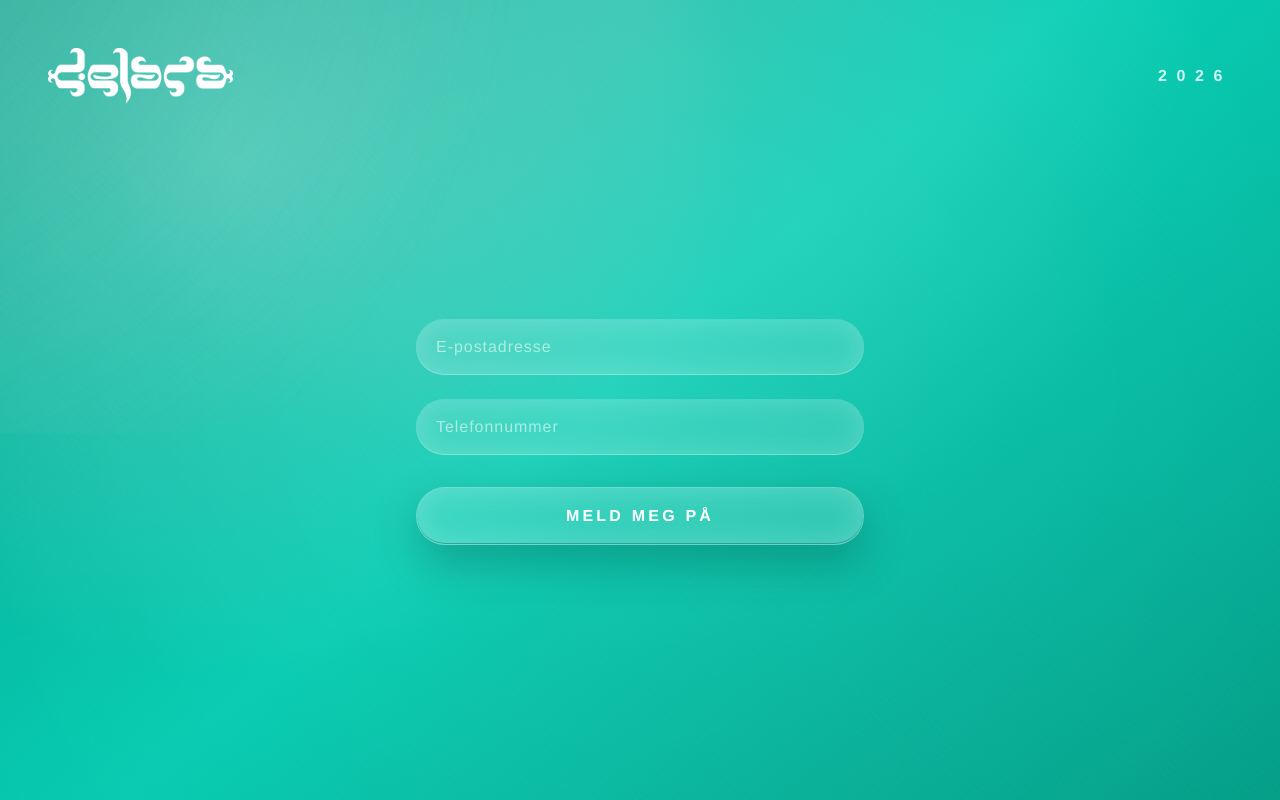
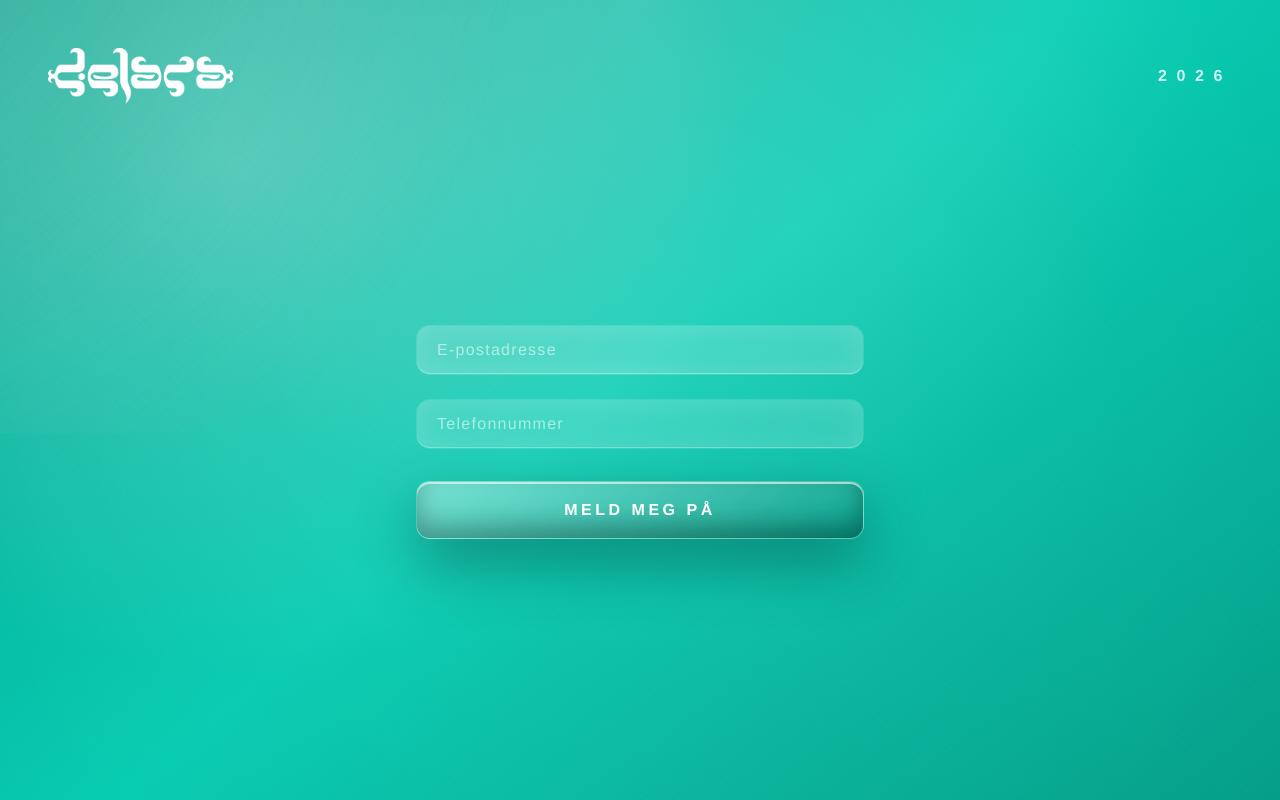
Before and after one commit to simonstrumse/sjelen-2026, a Next.js app: page / in a window 1280 px wide. Built offline with nearby package versions, Linux system fonts and the light colour scheme.

Commit message:
Restore rectangular inputs and carved CTA

```diff
--- a/app/globals.css
+++ b/app/globals.css
@@ -58,12 +58,12 @@ body {
 }
 
 .stone-engraved {
-  border-radius: 32px;
-  background: rgba(255, 255, 255, 0.12);
+  border-radius: 14px;
+  background: linear-gradient(160deg, rgba(255, 255, 255, 0.18), rgba(2, 112, 97, 0.22));
   box-shadow:
-    inset 0 0 30px rgba(255, 255, 255, 0.2),
-    inset 0 -1px 0 rgba(255, 255, 255, 0.28);
-  backdrop-filter: blur(22px);
+    inset 0 0 28px rgba(255, 255, 255, 0.22),
+    inset 0 -2px 3px rgba(0, 67, 57, 0.4);
+  backdrop-filter: blur(24px);
   transition: all 220ms ease;
 }
 
@@ -72,62 +72,67 @@ body {
   background: transparent;
   color: white;
   font-size: 1rem;
-  letter-spacing: 0.06em;
+  letter-spacing: 0.08em;
   padding: 1rem 1.25rem;
   outline: none;
-  text-transform: none;
+  text-transform: uppercase;
   width: 100%;
 }
 
 .stone-engraved input::placeholder {
   color: rgba(255, 255, 255, 0.55);
-  letter-spacing: 0.06em;
+  letter-spacing: 0.08em;
 }
 
 .stone-engraved:focus-within {
   box-shadow:
-    inset 0 0 34px rgba(255, 255, 255, 0.28),
-    inset 0 -1px 0 rgba(0, 90, 76, 0.4),
-    0 16px 32px rgba(4, 63, 53, 0.25);
-  background: rgba(255, 255, 255, 0.16);
+    inset 0 0 34px rgba(255, 255, 255, 0.32),
+    inset 0 -2px 3px rgba(0, 78, 66, 0.5),
+    0 18px 38px rgba(4, 63, 53, 0.28);
 }
 
 .stone-button {
   position: relative;
-  display: inline-flex;
-  align-items: center;
-  justify-content: center;
-  width: 100%;
-  border-radius: 32px;
-  border: 1px solid rgba(255, 255, 255, 0.24);
-  background: rgba(255, 255, 255, 0.14);
+  border-radius: 14px;
+  border: 1px solid rgba(255, 255, 255, 0.28);
+  background: linear-gradient(162deg, rgba(255, 255, 255, 0.28) 0%, rgba(2, 138, 118, 0.55) 100%);
   color: white;
   text-transform: uppercase;
-  letter-spacing: 0.2em;
+  letter-spacing: 0.22em;
   font-weight: 600;
   padding: 1rem 1.5rem;
   box-shadow:
-    inset 0 0 30px rgba(255, 255, 255, 0.22),
-    inset 0 -1px 0 rgba(0, 78, 66, 0.45),
-    0 18px 45px rgba(4, 63, 53, 0.3);
-  backdrop-filter: blur(22px);
-  transition: all 200ms ease;
+    inset 0 2px 0 rgba(255, 255, 255, 0.6),
+    inset 0 -12px 24px rgba(1, 45, 38, 0.45),
+    0 24px 60px rgba(2, 58, 50, 0.45);
+  transition: all 220ms ease;
+}
+
+.stone-button::after {
+  content: "";
+  position: absolute;
+  inset: 0;
+  border-radius: inherit;
+  background: linear-gradient(140deg, rgba(255, 255, 255, 0.3), rgba(255, 255, 255, 0));
+  opacity: 0.55;
+  mix-blend-mode: screen;
+  pointer-events: none;
 }
 
 .stone-button:hover {
-  background: rgba(255, 255, 255, 0.18);
+  transform: translateY(-2px);
   box-shadow:
-    inset 0 0 34px rgba(255, 255, 255, 0.26),
-    inset 0 -1px 0 rgba(0, 90, 76, 0.45),
-    0 22px 55px rgba(4, 63, 53, 0.36);
+    inset 0 2px 0 rgba(255, 255, 255, 0.7),
+    inset 0 -12px 26px rgba(1, 47, 40, 0.5),
+    0 28px 70px rgba(2, 58, 50, 0.5);
 }
 
 .stone-button:active {
   transform: translateY(1px);
   box-shadow:
-    inset 0 0 28px rgba(255, 255, 255, 0.22),
-    inset 0 -1px 0 rgba(0, 70, 59, 0.5),
-    0 14px 30px rgba(4, 63, 53, 0.24);
+    inset 0 1px 0 rgba(255, 255, 255, 0.5),
+    inset 0 -10px 20px rgba(1, 43, 36, 0.55),
+    0 16px 40px rgba(2, 58, 50, 0.36);
 }
 
 .stone-button:disabled {
--- a/components/SubscribeForm.tsx
+++ b/components/SubscribeForm.tsx
@@ -28,7 +28,7 @@ export default function SubscribeForm() {
       onSubmit={handleSubmit}
       className="flex flex-col gap-6"
     >
-      <div className="stone-engraved">
+      <div className="flex flex-col gap-2">
         <label htmlFor="email" className="sr-only">
           E-postadresse
         </label>
@@ -38,11 +38,11 @@ export default function SubscribeForm() {
           type="email"
           required
           placeholder="E-postadresse"
-          autoComplete="email"
+          className="w-full rounded-[14px] border border-white/0 bg-white/14 px-5 py-3 text-base font-light tracking-[0.08em] text-white placeholder:text-white/55 shadow-[inset_0_0_34px_rgba(255,255,255,0.18),inset_0_-1px_0_rgba(255,255,255,0.32)] backdrop-blur-2xl outline-none transition focus:bg-white/18 focus:placeholder:text-white/35 focus:shadow-[inset_0_0_30px_rgba(255,255,255,0.24),inset_0_-1px_0_rgba(255,255,255,0.4)]"
         />
       </div>
 
-      <div className="stone-engraved">
+      <div className="flex flex-col gap-2">
         <label htmlFor="phone" className="sr-only">
           Telefonnummer
         </label>
@@ -52,7 +52,7 @@ export default function SubscribeForm() {
           type="tel"
           required
           placeholder="Telefonnummer"
-          autoComplete="tel"
+          className="w-full rounded-[14px] border border-white/0 bg-white/12 px-5 py-3 text-base font-light tracking-[0.08em] text-white placeholder:text-white/55 shadow-[inset_0_0_32px_rgba(255,255,255,0.16),inset_0_-1px_0_rgba(255,255,255,0.28)] backdrop-blur-2xl outline-none transition focus:bg-white/17 focus:placeholder:text-white/32 focus:shadow-[inset_0_0_28px_rgba(255,255,255,0.22),inset_0_-1px_0_rgba(255,255,255,0.36)]"
         />
       </div>
 
```
